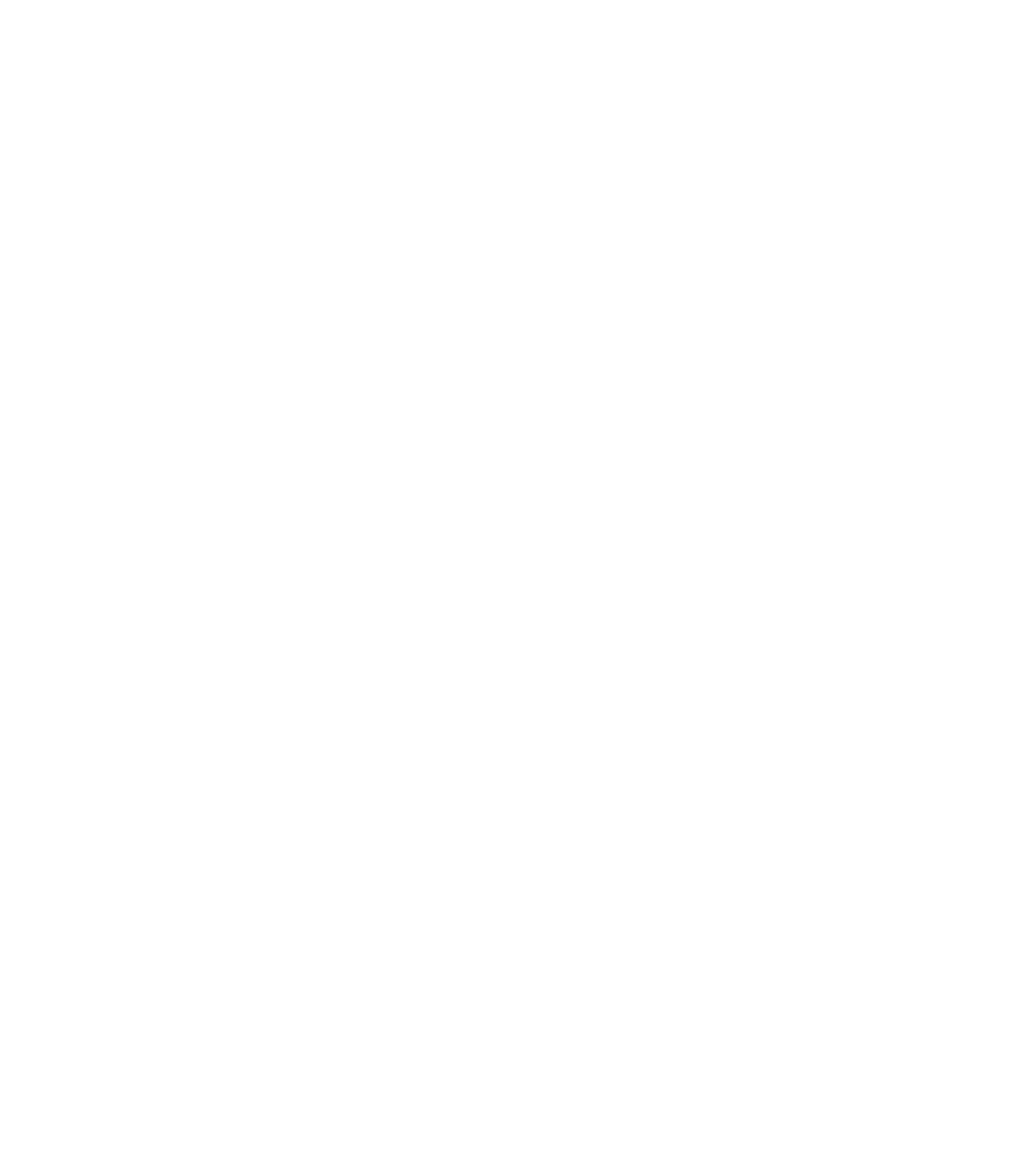
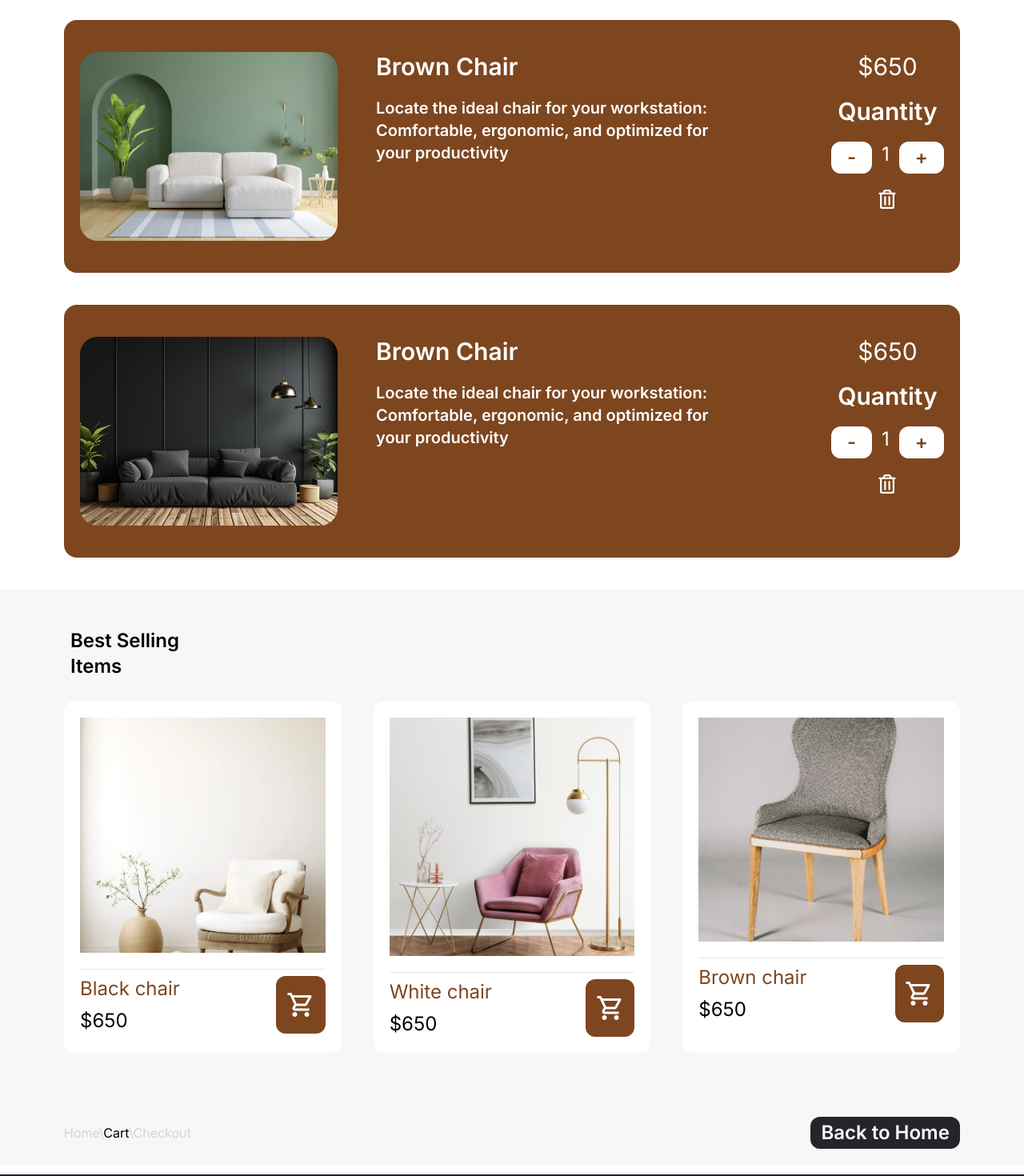
Before and after one commit to Vixs101/HNGtask2-TimbuCloudShop, a React (Vite) app: page /cart in a window 1280 px wide. Shown: the part 500-1970 px from the top of the page at 80% size. Before the commit the page ends 800 px from the top, so only its background shows below. Built offline with nearby package versions, Linux system fonts and the light colour scheme.

Commit message:
Feature: implemented the cart page

```diff
--- a/src/App.css
+++ b/src/App.css
@@ -18,23 +18,3 @@
     white-space: pre;
   }
 }
-
-.loader {
-  border: 4px solid rgba(255, 255, 255, 0.3);
-  border-radius: 50%;
-  border-top: 4px solid #000;
-  width: 24px;
-  height: 24px;
-  -webkit-animation: spin 1s linear infinite;
-  animation: spin 1s linear infinite;
-}
-
-@-webkit-keyframes spin {
-  0% { -webkit-transform: rotate(0deg); }
-  100% { -webkit-transform: rotate(360deg); }
-}
-
-@keyframes spin {
-  0% { transform: rotate(0deg); }
-  100% { transform: rotate(360deg); }
-}
--- a/src/App.jsx
+++ b/src/App.jsx
@@ -1,20 +1,21 @@
 import { Route, Routes } from "react-router-dom";
-import './App.css'
-import Homepage from './pages/Homepage';
-import Cart from './pages/Cart';
-import Checkout from './pages/Checkout';
+import "./App.css";
+import Homepage from "./pages/Homepage";
+import Cart from "./pages/Cart";
+import Checkout from "./pages/Checkout";
+import Navbar from "./components/Navbar";
 
 function App() {
-
   return (
     <>
+      <Navbar/>
       <Routes>
-        <Route path='/' element={<Homepage/>} />
-        <Route path='cart' element={<Cart/>} />
-        <Route path='checkout' element={<Checkout/>} />
+        <Route path="/" element={<Homepage />} />
+        <Route path="cart" element={<Cart />} />
+        <Route path="checkout" element={<Checkout />} />
       </Routes>
     </>
-  )
+  );
 }
 
-export default App
+export default App;
--- a/src/pages/Cart.tsx
+++ b/src/pages/Cart.tsx
@@ -1,9 +1,91 @@
-import React from 'react'
+import React from "react";
+import { checkoutItems, products } from "../utils/utils";
+import { FaRegTrashAlt } from "react-icons/fa";
+import { MdOutlineShoppingCart } from "react-icons/md";
 
 function Cart() {
   return (
-    <div>Cart</div>
-  )
+    <>
+      <section className="p-5 md:px-20 md:py-10 h-full w-full">
+        <div className="flex justify-between items-end border-b">
+          <h1 className="text-lg md:text-3xl font-semibold text-primary">
+            Subtotal $1950
+          </h1>
+          <button className="text-white bg-primary hover:bg-[#8c552f] flex items-center justify-center text-lg md:text-2xl font-semibold h-10 p-2 md:p-0 md:w-2/12  rounded-xl">
+            Checkout
+          </button>
+        </div>
+        {checkoutItems.map((items) => (
+          <>
+            <div
+              key={items.id}
+              className="flex bg-primary text-white mt-3 md:mt-10 p-2 md:py-10 md:px-5 rounded-2xl justify-between md:justify-normal md:gap-20  md:h-auto items-center md:items-start"
+            >
+              <div className="flex gap-2 md:gap-5 lg:gap-12 w-3/4 h-3/4  md:w-4/5">
+                <img src={`/images/${items.pic}.png`} alt="Brown chair" className="w-1/2 lg:w-auto h-28 md:h-auto"/>
+                <div className="flex flex-col gap-2 md:gap-5 w-11/12 md:w-1/2 font-semibold">
+                  <h3 className="text-sm md:text-3xl ">{items.title}</h3>
+                  <p className="text-xs md:text-xl">{items.text}</p>
+                </div>
+              </div>
+              <div className=" flex flex-col items-center gap-2 md:gap-5">
+                <h3 className="text-sm md:text-2xl lg:text-3xl">$650</h3>
+                <h3 className="font-semibold text-sm md:text-2xl lg:text-3xl">Quantity</h3>
+                <div className="flex justify-between  gap-3">
+                  <button className="text-primary bg-white hover:bg-[#e9e3de] flex items-center justify-center text-sm md:text-2xl font-semibold h-5 md:h-10 p-1 md:p-5 rounded-xl">
+                    -
+                  </button>
+                  <h3 className="text-sm md:text-2xl">1</h3>
+                  <button className="text-primary bg-white hover:bg-[#e9e3de] flex items-center justify-center text-xs md:text-2xl font-semibold h-5 md:h-10 p-1 md:p-5 rounded-xl">
+                    +
+                  </button>
+                </div>
+                <FaRegTrashAlt className="text-sm md:text-2xl cursor-pointer" />
+              </div>
+            </div>
+          </>
+        ))}
+      </section>
+      <section className="p-5 md:px-20 md:pt-10 bg-[#F7F7F7]">
+        <h2 className="text-center md:text-start text-xl md:text-2xl font-semibold bg-[#F7F7F7] p-2 w-full lg:w-1/6">
+          Best Selling Items
+        </h2>
+
+        <div className="grid grid-cols-1 md:grid-cols-2 lg:grid-cols-3 gap-10 h-full my-5">
+          {products.map((product) => (
+            <div
+              key={product.id}
+              className="flex flex-col bg-white p-5 rounded-xl gap-5"
+            >
+              <img src={`/images/${product.pic}.png`} alt={product.alt} />
+
+              <div className="flex justify-between border-t-gray-200 border-t pt-2">
+                <div className="flex flex-col gap-2 text-xl md:text-2xl">
+                  <h3 className="text-primary">{product.title}</h3>
+                  <p>{product.price}</p>
+                </div>
+                <button className="flex items-center justify-center bg-primary hover:bg-[#8c552f] text-white text-2xl md:text-4xl rounded-xl md:p-2 w-1/5">
+                  {product.button}
+                </button>
+              </div>
+            </div>
+          ))}
+        </div>
+
+        <div className="flex justify-between items-center mt-20">
+          <p className="text-sm md:text-base text-gray-300">
+            Home\<span className="text-black">Cart</span>\Checkout
+          </p>{" "}
+          <button className="text-white bg-secondary hover:bg-tertiary flex items-center justify-center text-lg md:text-2xl font-semibold h-10 p-2 md:w-1/4 lg:w-2/12  rounded-xl">
+            Back to Home
+          </button>
+        </div>
+      </section>
+      <footer className="flex bg-secondary text-white font-semibold justify-center px-5 md:px-20 py-3 md:mt-3">
+      <h1 className="flex cursor-pointer self-center"> 2024 Copyright All Rights Reserved</h1>
+    </footer>
+    </>
+  );
 }
 
-export default Cart
+export default Cart;
--- a/src/pages/Homepage.tsx
+++ b/src/pages/Homepage.tsx
@@ -1,5 +1,4 @@
 import React from "react";
-import Navbar from "../components/Navbar";
 import { LuPhone } from "react-icons/lu";
 import { FaRegEnvelope } from "react-icons/fa";
 import { IoMdHome } from "react-icons/io";
@@ -8,8 +7,7 @@ import { productImage } from "../utils/utils";
 function Homepage() {
   return (
     <>
-      <Navbar />
-      {/* hero section */}
+     {/* hero section */}
       <section className="flex md:flex-row flex-col p-5 md:p-20 justify-between bg-primary text-white w-full items-center h-full gap-5 md:gap-6 lg:gap-0">
         <div className="flex flex-col items-center md:items-start text-center md:text-start lg:w-2/5 md:h-4/5 gap-5 w-full">
           <h1 className="md:heroText text-3xl md:lg:text-5xl font-semibold">
@@ -26,7 +24,7 @@ function Homepage() {
         <img
           src="/images/heroImage.png"
           alt="heroImage"
-          className="md:w-4/5 lg:w-auto"
+          className="md:w-1/2 lg:w-auto"
         />
       </section>
 
@@ -58,7 +56,7 @@ function Homepage() {
       </section>
 
       {/* footer */}
-      <section className="flex flex-col items-center p-5 md:px-20 md:pt-20 md:pb-5 bg-primary text-white text-center w-full gap-10 md:gap-16">
+      <footer className="flex flex-col items-center p-5 md:px-20 md:pt-20 md:pb-5 bg-primary text-white text-center w-full gap-10 md:gap-16">
         <div className="flex flex-col md:w-1/2 gap-4">
           <h1 className="text-3xl md:text-6xl font-semibold ">
             Timbu Cloud Shop
@@ -99,7 +97,7 @@ function Homepage() {
           </div>
         </div>
         <p>2024 Copyright All Rights Reserved</p>
-      </section>
+      </footer>
     </>
   );
 }
--- a/src/utils/utils.tsx
+++ b/src/utils/utils.tsx
@@ -52,4 +52,52 @@ const productImage = [
     }
 ]
 
-export {productImage}
+const checkoutItems = [
+    {
+        id:11,
+        pic: "checkoutImage1",
+        title:"Brown Chair",
+        text: "Locate the ideal chair for your workstation: Comfortable, ergonomic, and optimized for your productivity",
+    },
+    {
+        id:22,
+        pic: "checkoutImage2",
+        title:"Brown Chair",
+        text: "Locate the ideal chair for your workstation: Comfortable, ergonomic, and optimized for your productivity",
+    },
+    {
+        id:33,
+        pic: "checkoutImage3",
+        title:"Brown Chair",
+        text: "Locate the ideal chair for your workstation: Comfortable, ergonomic, and optimized for your productivity",
+    }
+]
+
+const products = [
+    {
+        id: 1,
+        title: "Black chair",
+        price: "$650",
+        alt:"Black chair",
+        pic: "productImage3",
+        button: <MdOutlineShoppingCart/>
+    },
+    {
+        id: 2,
+        title: "White chair",
+        price: "$650",
+        alt:"White chair",
+        pic: "productImage2",
+        button: <MdOutlineShoppingCart/>
+    },
+    {
+        id: 3,
+        title: "Brown chair",
+        price: "$650",
+        alt:"Brown chair",
+        pic: "productImage1",
+        button: <MdOutlineShoppingCart/>
+    },
+]
+
+export {productImage, checkoutItems, products}
```
